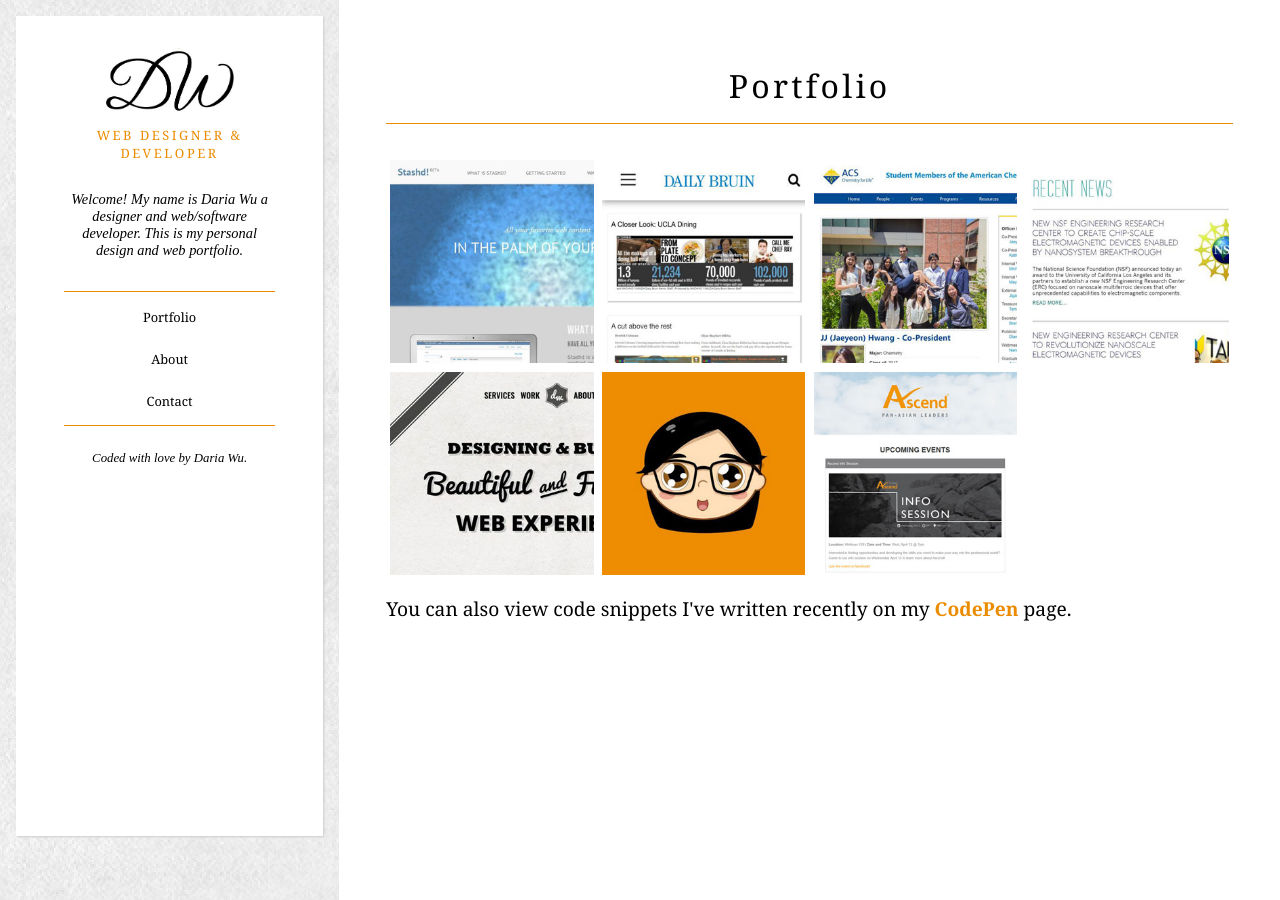
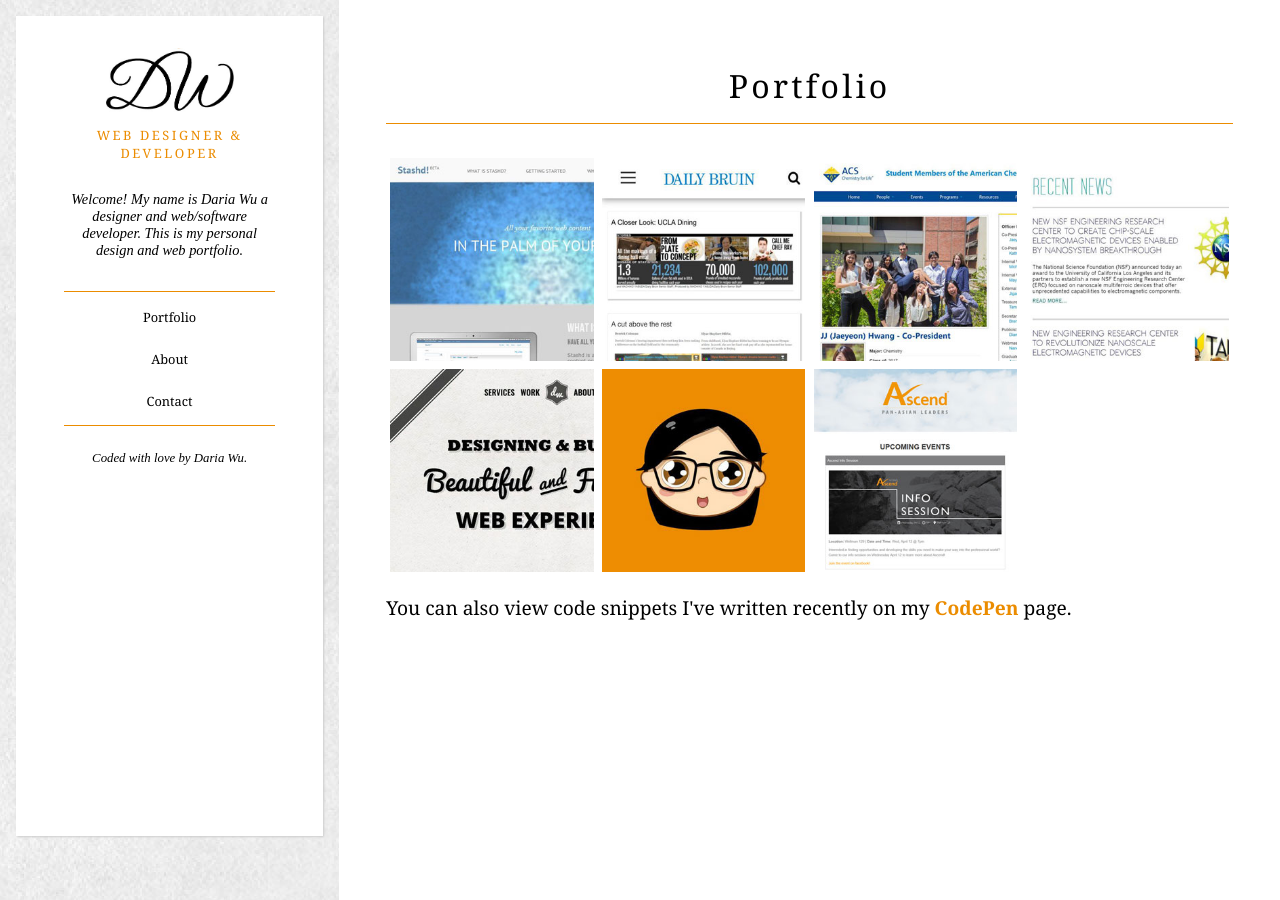
Before and after one commit to dwu891/dwu891.github.io, a Jekyll site: the page built from index.html, in a window 1280 px wide. Built offline with Jekyll 4.4.1, drawn with Linux system fonts in a browser that asks for light colours; nearby versions of some CDN libraries.

Commit message:
Converting unordered list grid to flexbox

```diff
--- a/css/main.css
+++ b/css/main.css
@@ -281,30 +281,39 @@
 .content p a:hover {
   text-decoration: underline;
 }
-.content ul {
+.content .portfolio {
   width: 90%;
-  list-style-type: none;
+  display: flex;
+  flex-direction: row;
+  flex-wrap: wrap;
+  justify-content: flex-start;
   padding: 0 0 1em;
   margin: 0 auto;
-  overflow: auto;
 }
-.content ul li {
+.content .portfolio .thumb-container {
+  flex-basis: 24%;
+  z-index: 0;
+  margin: 2px 0.5%;
   position: relative;
-  float: left;
-  width: 24%;
-  height: 0;
-  padding-bottom: 24%;
-  margin: 0.5%;
-  z-index: 0;
 }
-.content ul li .thumb {
+.content .portfolio .thumb-container .thumb {
   position: absolute;
   width: 100%;
   align-self: center;
   z-index: 10;
 }
-.content ul li .thumb-hover {
+.content .portfolio .thumb-container .thumb-hover {
   width: 100%;
+}
+@media only screen and (max-width: 800px) {
+  .content .portfolio .thumb-container {
+    flex-basis: 32.33%;
+  }
+}
+@media only screen and (max-width: 500px) {
+  .content .portfolio .thumb-container {
+    flex-basis: 49%;
+  }
 }
 .content #note {
   width: 90%;
@@ -353,9 +362,13 @@
   color: #eb8c00;
 }
 .content .skills-list {
+  list-style-type: none;
   margin: 0.5em 0;
+  padding: 0;
 }
 .content .skills-list li {
+  float: left;
+  margin: 0.5%;
   font-size: 0.75em;
   width: auto;
   background: #eb8c00;
--- a/css/main.scss
+++ b/css/main.scss
@@ -301,20 +301,19 @@
         }
     }
 
-    ul {
+    .portfolio {
       width: 90%;
-        list-style-type: none;
+      display: flex;
+      flex-direction: row;
+      flex-wrap: wrap;
+      justify-content: flex-start;
       padding: 0 0 1em;
       margin: 0 auto;
-        overflow: auto;
-        li {
+      .thumb-container {
+        flex-basis: 24%;
+        z-index: 0;
+        margin: 2px 0.5%;
         position: relative;
-            float: left;
-            width: 24%;
-            height: 0;
-            padding-bottom: 24%;
-            margin: 0.5%;
-            z-index: 0;
         .thumb {
             position: absolute;
             width: 100%;
@@ -323,6 +322,12 @@
         }
         .thumb-hover {
             width: 100%;
+        }
+        @media only screen and (max-width: 800px) {
+          flex-basis: 32.33%;
+        }
+        @media only screen and (max-width: 500px) {
+          flex-basis: 49%;
         }
       }
     }
@@ -376,8 +381,12 @@
     }
 
     .skills-list {
+      list-style-type: none;
       margin: 0.5em 0;
+      padding: 0;
       li {
+        float: left;
+        margin: 0.5%;
         font-size: 0.75em;
         width: auto;
         background: $palette-color-1;
--- a/index.html
+++ b/index.html
@@ -49,34 +49,36 @@
 {% include main-body.html %}
     <div class="content">
         <h1>Portfolio</h1>
-        <ul class="animated fadeIn">
-            <li>
+        <div class="portfolio animated fadeIn">
+            <div class="thumb-container">
               <a class="change-page" href="/stashd"><img class="thumb" alt="Stashd Thumbnail" src="images/stashd-main.jpg"></a>
               <a class="change-page" href="/stashd"><img class="thumb-hover" alt="Stashd Hover Thumbnail" src="images/stashd-hover-2.jpg"></a>
-            </li>
-            <li><a class="change-page" href="/daily-bruin"><img class="thumb" alt="Daily Bruin Thumbnail" src="images/daily-bruin.jpg"></a>
-                <a class="change-page" href="/daily-bruin"><img class="thumb-hover" alt="Daily Bruin Hover Thumbnail" src="images/daily-bruin-hover.jpg"></a></li>
-            <li>
+            </div>
+            <div class="thumb-container">
+              <a class="change-page" href="/daily-bruin"><img class="thumb" alt="Daily Bruin Thumbnail" src="images/daily-bruin.jpg"></a>
+              <a class="change-page" href="/daily-bruin"><img class="thumb-hover" alt="Daily Bruin Hover Thumbnail" src="images/daily-bruin-hover.jpg"></a>
+            </div>
+            <div class="thumb-container">
               <a class="change-page" href="/acs"><img class="thumb" alt="SMACS Thumbnail" src="images/smacs.jpg"></a>
               <a class="change-page" href="/acs"><img class="thumb-hover" alt="SMACS Hover Thumbnail" src="images/smacs-hover.jpg"></a>
-            </li>
-            <li>
+            </div>
+            <div class="thumb-container">
               <a class="change-page" href="/tanms"><img class="thumb" alt="TANMS Thumbnail" src="images/tanms-main.jpg"></a>
               <a class="change-page" href="/tanms"><img class="thumb-hover" alt="TANMS Hover Thumbnail" src="images/tanms-hover.jpg"></a>
-            </li>
-            <li>
+            </div>
+            <div class="thumb-container">
                 <a class="change-page" href="/bandf"><img class="thumb" alt="Personal Site Thumbnail" src="images/bandf.jpg"></a>
                 <a class="change-page" href="/bandf"><img class="thumb-hover" alt="Personal Site Hover Thumbnail" src="images/bandf-hover.jpg"></a>
-            </li>
-            <li>
+            </div>
+            <div class="thumb-container">
                 <a class="change-page" href="/misc"><img class="thumb" alt="Miscellaneous Thumbnail" src="images/misc.jpg"></a>
                 <a class="change-page" href="/misc"><img class="thumb-hover" alt="Miscellaneous Hover Thumbnail" src="images/misc-hover.jpg"></a>
-            </li>
-            <li>
+            </div>
+            <div class="thumb-container">
                 <a class="change-page" href="/ascend"><img class="thumb" alt="Ascend Thumbnail" src="images/ascend.jpg"></a>
                 <a class="change-page" href="/ascend"><img class="thumb-hover" alt="Ascend Hover Thumbnail" src="images/ascend-hover.jpg"></a>
-            </li>
-        </ul>
+            </div>
+        </div>
         <p id="note">You can also view code snippets I've written recently on my <a href="http://codepen.io/dwu891/" target="_blank">CodePen</a> page.</p>
     </div>
 
```
Also changed, not shown: 1 other file. Lines whose indentation alone changed are shown as unchanged.
